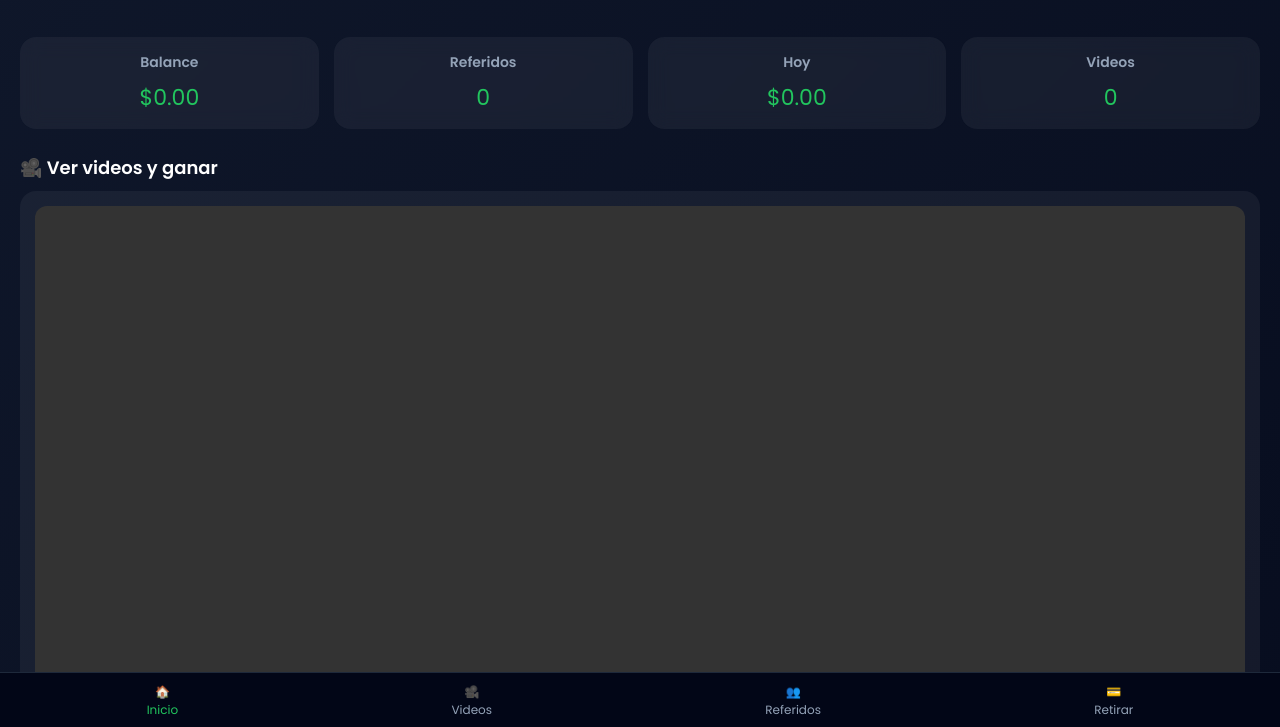
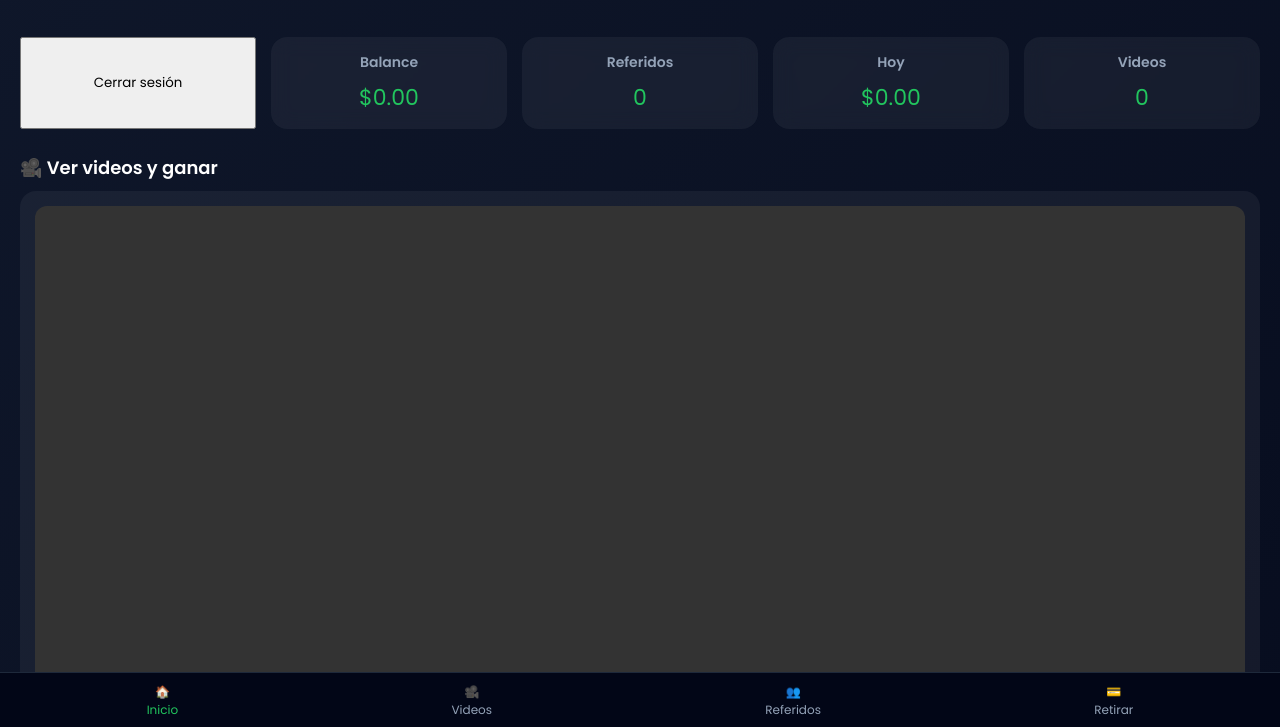
Before and after one commit to Jesus220216/Earn-Money-Pro, a website with bundled scripts: page public/dashboard.html in a window 1280 px wide. Shown: the part 71-798 px from the top of the page. Built offline with nearby package versions, Linux system fonts and the light colour scheme; no server answers.

Commit message:
dashboard.html

```diff
--- a/public/dashboard.html
+++ b/public/dashboard.html
@@ -23,7 +23,7 @@
 
   <!-- 🔥 RESUMEN -->
   <div class="grid">
-
+<button onclick="logout()">Cerrar sesión</button>
     <div class="card">
       <h3>Balance</h3>
       <p id="balance">$0.00</p>
```
